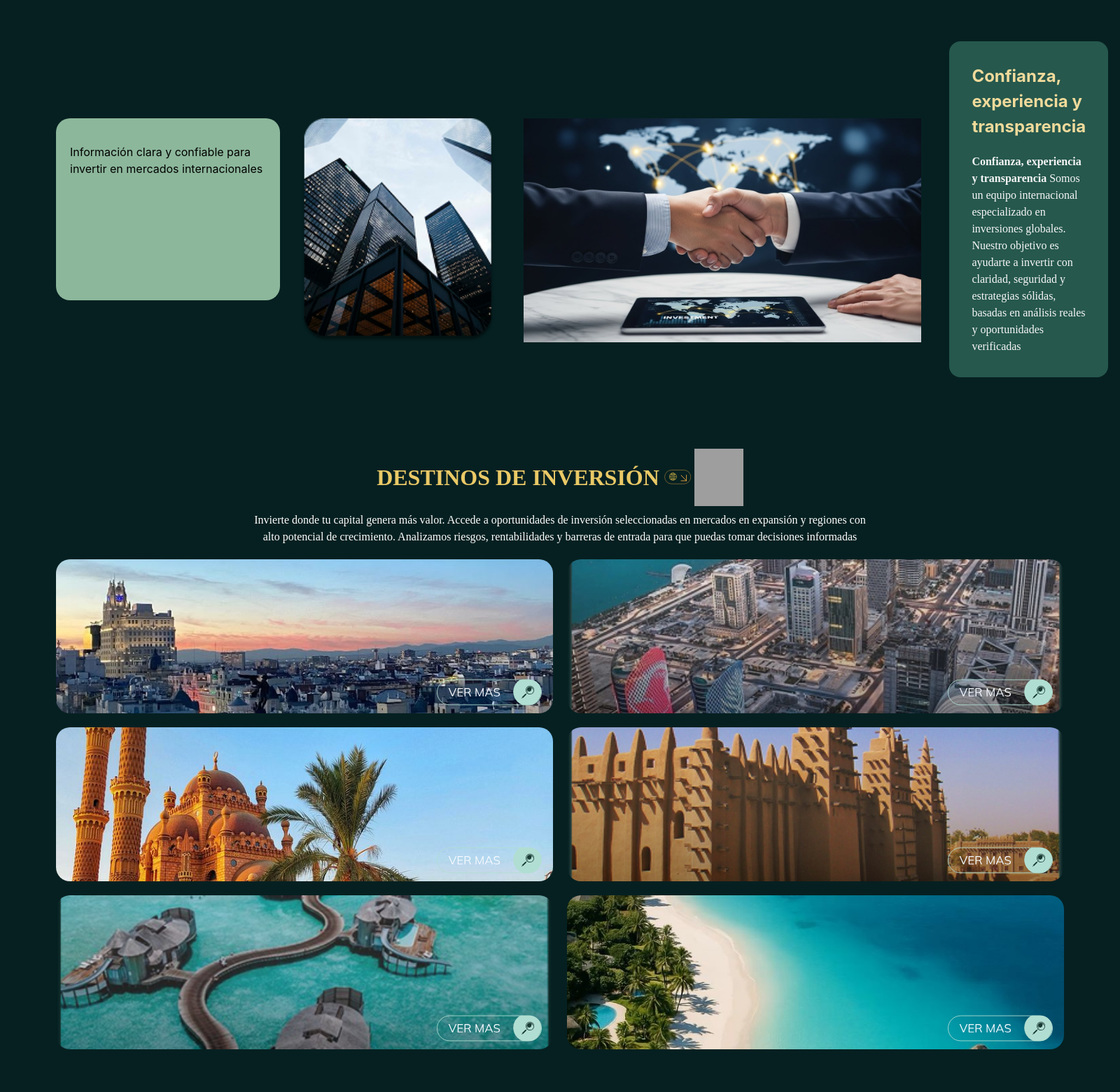
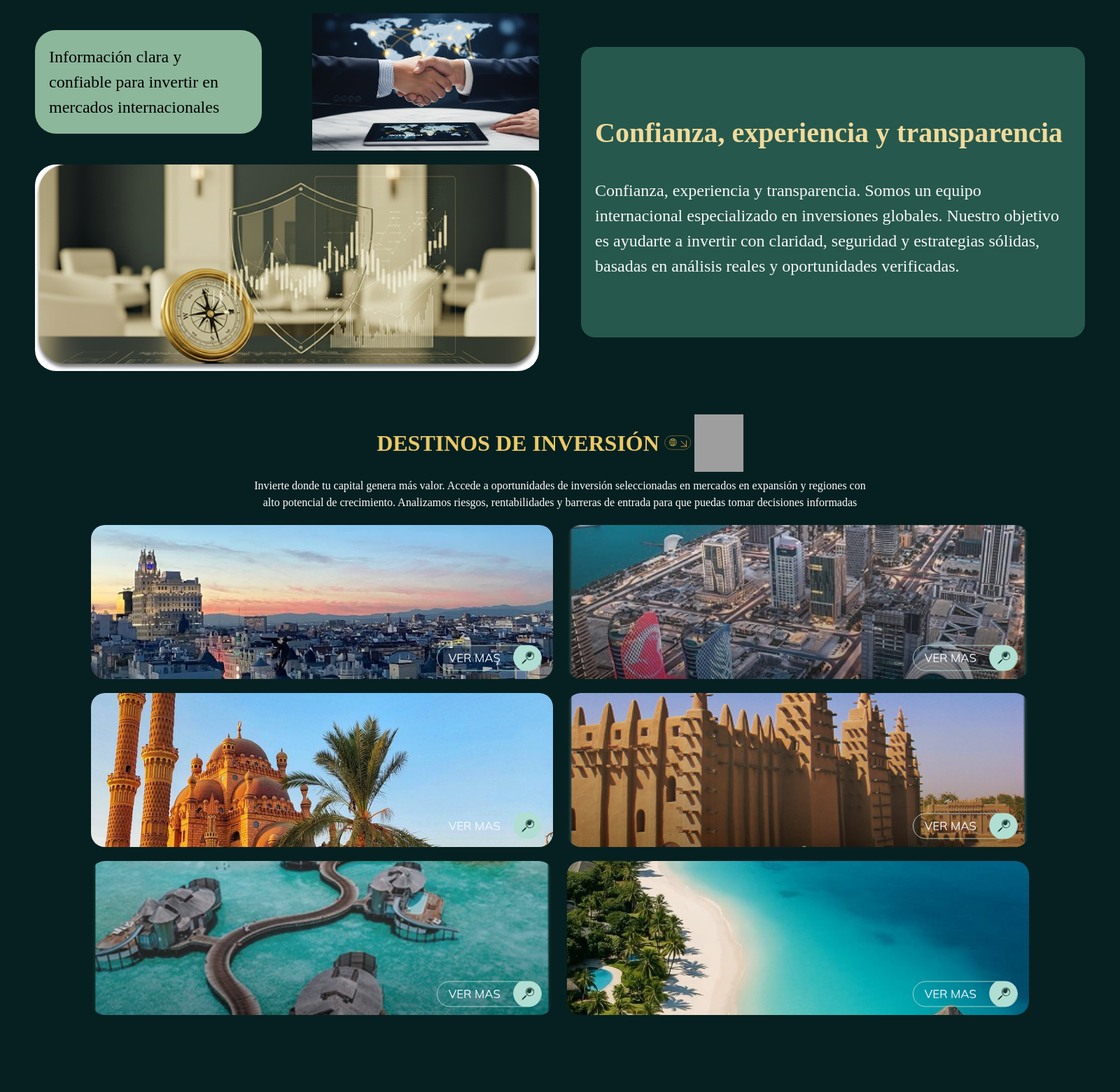
Before and after one commit to oslianyabel/InvestAllies, a Django app: page / in a window 1600 px wide. Shown: the part 711-2271 px from the top of the page at 70% size. Run offline with Django 5.2, Linux system fonts and the light colour scheme; some libraries are stand-ins or nearby versions; grey boxes are pictures that could not be loaded.

Commit message:
[FEAT] about__desktop

```diff
--- a/app/static/app/css/base4.css
+++ b/app/static/app/css/base4.css
@@ -228,6 +228,12 @@ body {
     gap: 14px;
     background-color: var(--color-primary);
     margin-top: 70px;
+}
+
+@media (min-width: 1024px) {
+    .page {
+        padding: 0 50px;
+    }
 }
 
 /* Footer */
--- a/app/static/app/css/home.css
+++ b/app/static/app/css/home.css
@@ -6,11 +6,18 @@
 
 /* About Section */
 .about {
+    background-color: var(--color-primary);
+}
+
+.about__mobile {
     display: flex;
     flex-direction: column;
     gap: 40px;
     padding: 14px 32px;
-    background-color: var(--color-primary);
+}
+
+.about__desktop {
+    display: none;
 }
 
 .about__group {
@@ -22,8 +29,20 @@
     margin: 0;
 }
 
+.about__mobile .about__group:nth-child(2) {
+    height: auto;
+    justify-content: center;
+}
+
 .about__image {
     object-fit: cover;
+    width: 100%;
+    max-width: 100%;
+    height: auto;
+}
+
+.about__mobile .about__group:nth-child(2) .about__image {
+    max-height: 300px;
 }
 
 .about__text-box {
@@ -151,31 +211,75 @@
         object-fit: cover;
     }
 
-    .about {
-        flex-direction: row;
-        padding: 40px 80px;
-        gap: 40px;
-        align-items: center;
+    .about__mobile {
+        display: none;
     }
 
-    .about__group {
-        height: 260px;
-        gap: 30px;
+    .about__desktop {
+        display: flex;
+        gap: 10px;
+        align-items: center;
+        justify-content: space-between;
     }
 
-    .about__text-box {
-        width: 320px;
+    .about__desktop-column-left {
+        display: flex;
+        flex-direction: column;
+        gap: 20px;
+        width: 48%;
+    }
+
+    .about__desktop-column-left-top {
+        display: flex;
+        justify-content: space-between;
+    }
+
+    .about__desktop-column-left-top-item {
+        width: 45%;
+    }
+
+    .about__desktop-column-left-top p {
+        color: #000000;
+        font-family: "Poppins";
+        font-size: 24px;
+        font-weight: 500;
+        background-color: #8CB79B;
+        border-radius: 30px;
         padding: 20px;
     }
 
-    .about__image {
-        height: 320px;
+    .about__desktop-column-left-top-item img {
         object-fit: cover;
+        width: 100%;
+        height: 100%;
     }
 
-    .about__featured {
-        padding: 32px;
-        border-radius: 16px;
+    .about__desktop-column-left-down {
+        object-fit: cover;
+        width: 100%;
+        height: 100%;
+        border-radius: 30px;
+    }
+
+    .about__desktop-column-left-right {
+        width: 48%;
+        background-color: #26584D;
+        padding: 60px 20px;
+        border-radius: 20px;
+    }
+
+    .about__desktop-column-left-right h2 {
+        color: #F0DA9B;
+        font-family: "Poppins";
+        font-weight: 600;
+        font-size: 40px;
+    }
+
+    .about__desktop-column-left-right p {
+        color: #F7F7F7;
+        font-family: "Poppins";
+        font-weight: 400;
+        font-size: 24px;
     }
 
     .investment {
--- a/app/templates/app/home.html
+++ b/app/templates/app/home.html
@@ -12,6 +12,8 @@
 </section>
 
 <section class="about">
+  <!-- Mobile version -->
+  <div class="about__mobile">
     <div class="about__group">
       <div class="about__text-box">
         <p>Información clara y confiable para invertir en mercados internacionales</p>
@@ -30,6 +32,32 @@
         Somos un equipo internacional especializado en inversiones globales. Nuestro objetivo es ayudarte a invertir con
         claridad, seguridad y estrategias sólidas, basadas en análisis reales y oportunidades verificadas
       </p>
+    </div>
+  </div>
+
+  <!-- Desktop version -->
+  <div class="about__desktop">
+    <div class="about__desktop-column-left">
+      <div class="about__desktop-column-left-top">
+        <p class="about__desktop-column-left-top-item">
+          Información clara y confiable para invertir en mercados internacionales
+        </p>
+        <div class="about__desktop-column-left-top-item">
+          <img src="{% static 'img/about_us2.jpg' %}" alt="about_us">
+        </div>
+      </div>
+
+      <img class="about__desktop-column-left-down" src="{% static 'img/about_us.jpg' %}" alt="about_us">
+    </div>
+
+    <div class="about__desktop-column-left-right">
+      <h2>Confianza, experiencia y transparencia</h2>
+      <p>
+        Confianza, experiencia y transparencia.
+        Somos un equipo internacional especializado en inversiones globales. Nuestro objetivo es ayudarte a invertir con
+        claridad, seguridad y estrategias sólidas, basadas en análisis reales y oportunidades verificadas.
+      </p>
+    </div>
   </div>
 </section>
 
```
Also changed, not shown: other parts of app/static/app/css/home.css (+41 -0 lines), static/img/about_us.jpg (added). Lines whose indentation alone changed are shown as unchanged.
